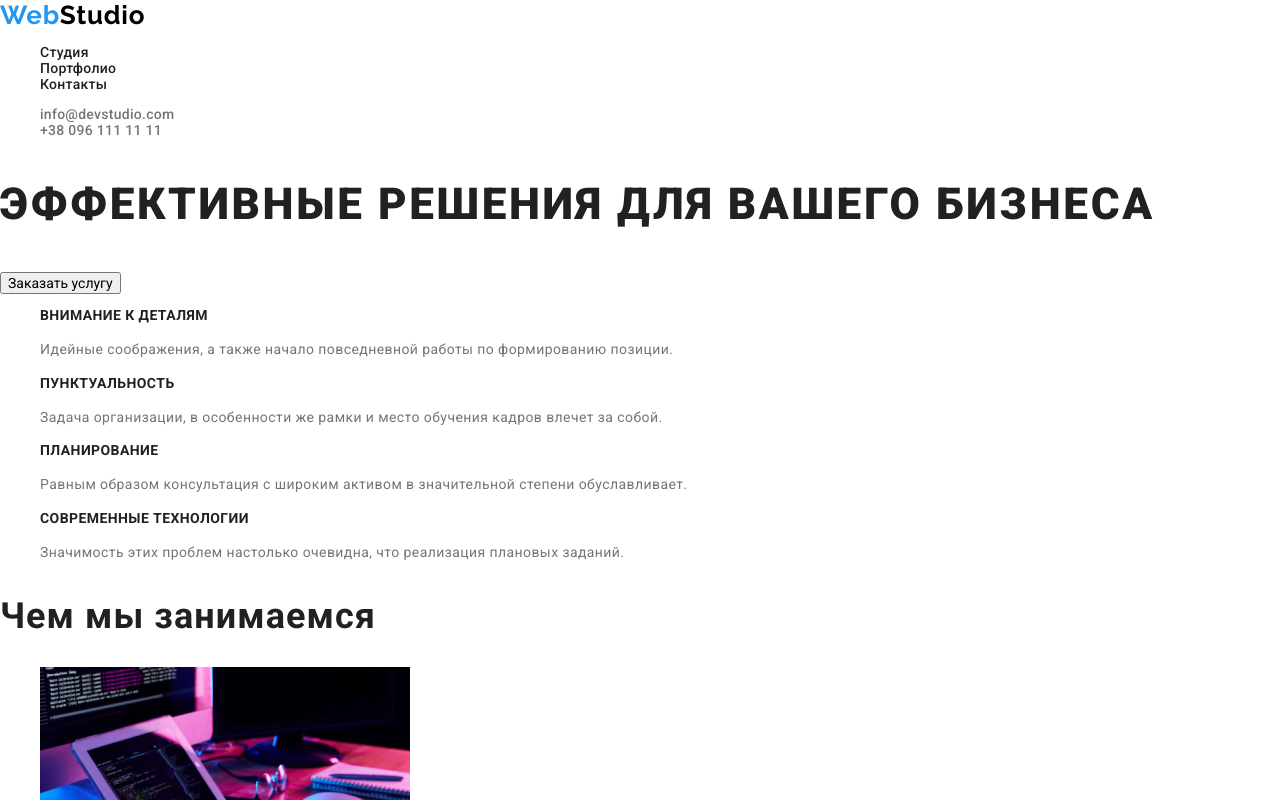
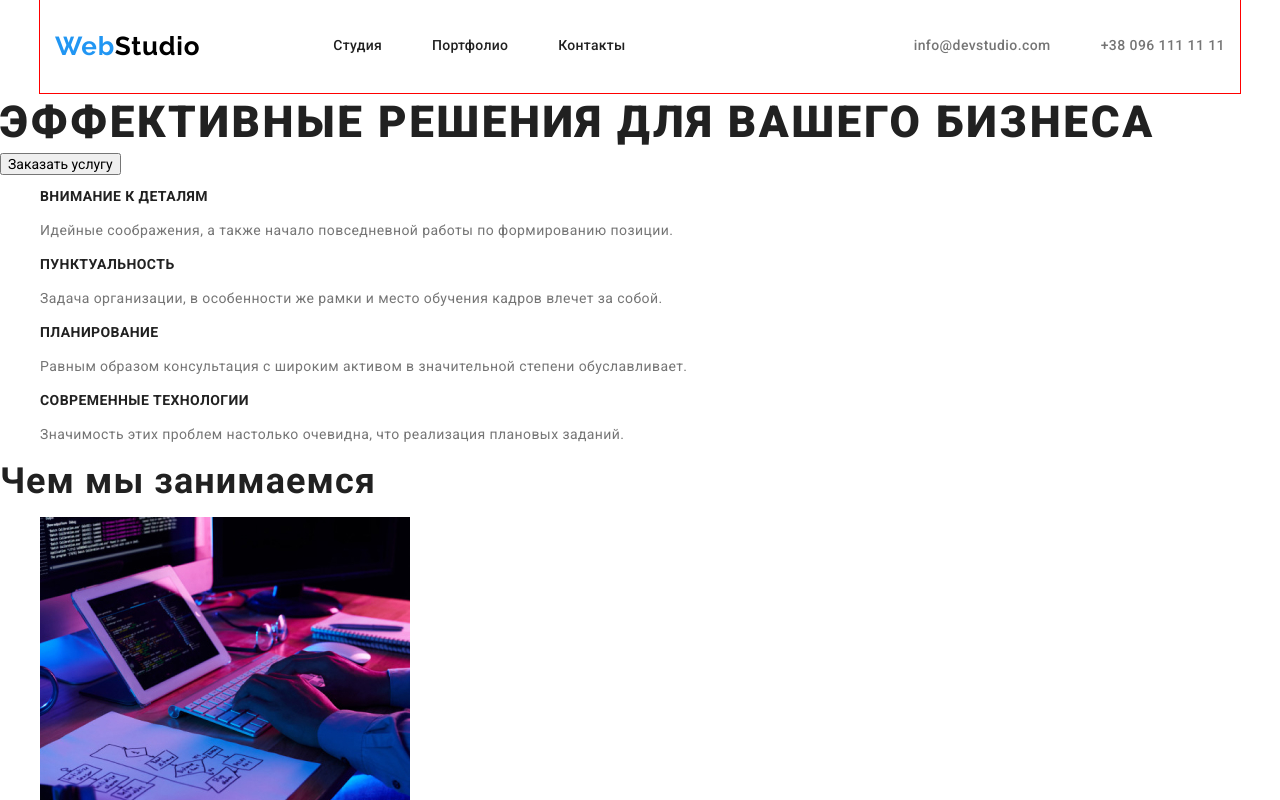
Before and after one commit to ChristianRC007/goit-markup-hw-03, a plain HTML site: page index.html in a window 1280 px wide. Shown: the top 800 px of the page. Drawn offline with Linux system fonts and the light colour scheme.

Commit message:
Добавляет геометрию хедэра

```diff
--- a/css/style.css
+++ b/css/style.css
@@ -24,27 +24,56 @@ body {
   letter-spacing: 0.03em;
 }
 
+h1,
+h2,
+h3,
+h4,
+h5,
+h6 {
+  margin: 0;
+}
+
+.container {
+  max-width: 1200px;
+  margin-left: auto;
+  margin-right: auto;
+  padding-left: 15px;
+  padding-right: 15px;
+  outline: 1px solid red;
+}
+
 .list {
   list-style: none;
 }
 
+.header-nav {
+  display: flex;
+  align-items: center;
+  justify-content: space-between;
+  padding-top: 24px;
+  padding-bottom: 25px;
+}
+
 .navigation,
 .navigation:focus {
-  font-family: Roboto, sans-serif;
+  display: flex;
+  align-items: center;
   font-weight: 500;
-  font-size: 14px;
-  line-height: 1.14;
   letter-spacing: 0.02em;
+}
+
+.nav-list {
+  display: flex;
 }
 
 .nav-link {
   color: var(--main-text-color);
-  font-family: Roboto, sans-serif;
   font-weight: 500;
-  font-size: 14px;
-  line-height: 1.14;
-  letter-spacing: 0.02em;
   text-decoration: none;
+}
+
+.nav-list-item:not(:last-child) {
+  margin-right: 50px;
 }
 
 .nav-link:hover,
@@ -52,12 +81,17 @@ body {
   color: var(--accent-color);
 }
 
+.adress-list {
+  display: flex;
+}
+
+.adress-list-item:not(:last-child) {
+  margin-right: 50px;
+}
+
 .info-link {
   color: var(--secondary-text-color);
   font-weight: 500;
-  font-size: 14px;
-  line-height: 1.14;
-  letter-spacing: 0.02em;
   text-decoration: none;
 }
 
@@ -74,6 +108,7 @@ body {
   font-weight: 700;
   letter-spacing: 0.03em;
   text-decoration: none;
+  margin-right: 93px;
 }
 
 .first-part {
--- a/index.html
+++ b/index.html
@@ -13,30 +13,40 @@
   </head>
   <body>
     <!-- Верхняя линия -->
-    <header>
+    <header class="header">
+      <div class="container">
+        <div class="header-nav">
           <nav class="navigation">
             <a class="main-logo" href="./index.html"
               ><span class="first-part">Web</span
               ><span class="second-part">Studio</span></a
             >
-        <ul class="list">
-          <li><a class="nav-link" href="">Студия</a></li>
-          <li>
+            <ul class="nav-list list">
+              <li class="nav-list-item">
+                <a class="nav-link" href="">Студия</a>
+              </li>
+              <li class="nav-list-item">
                 <a class="nav-link" href="./portfolio.html">Портфолио</a>
               </li>
-          <li><a class="nav-link" href="">Контакты</a></li>
+              <li class="nav-list-item">
+                <a class="nav-link" href="">Контакты</a>
+              </li>
             </ul>
           </nav>
-      <ul class="list">
-        <li>
+          <ul class="adress-list list">
+            <li class="adress-list-item">
               <a class="info-link" href="mailto:info@devstudio.com"
                 >info@devstudio.com</a
               >
             </li>
-        <li>
-          <a class="info-link" href="tel:+380961111111">+38 096 111 11 11</a>
+            <li class="adress-list-item">
+              <a class="info-link" href="tel:+380961111111"
+                >+38 096 111 11 11</a
+              >
             </li>
           </ul>
+        </div>
+      </div>
     </header>
     <main>
       <!-- Шапка -->
```
Lines whose indentation alone changed are shown as unchanged.
